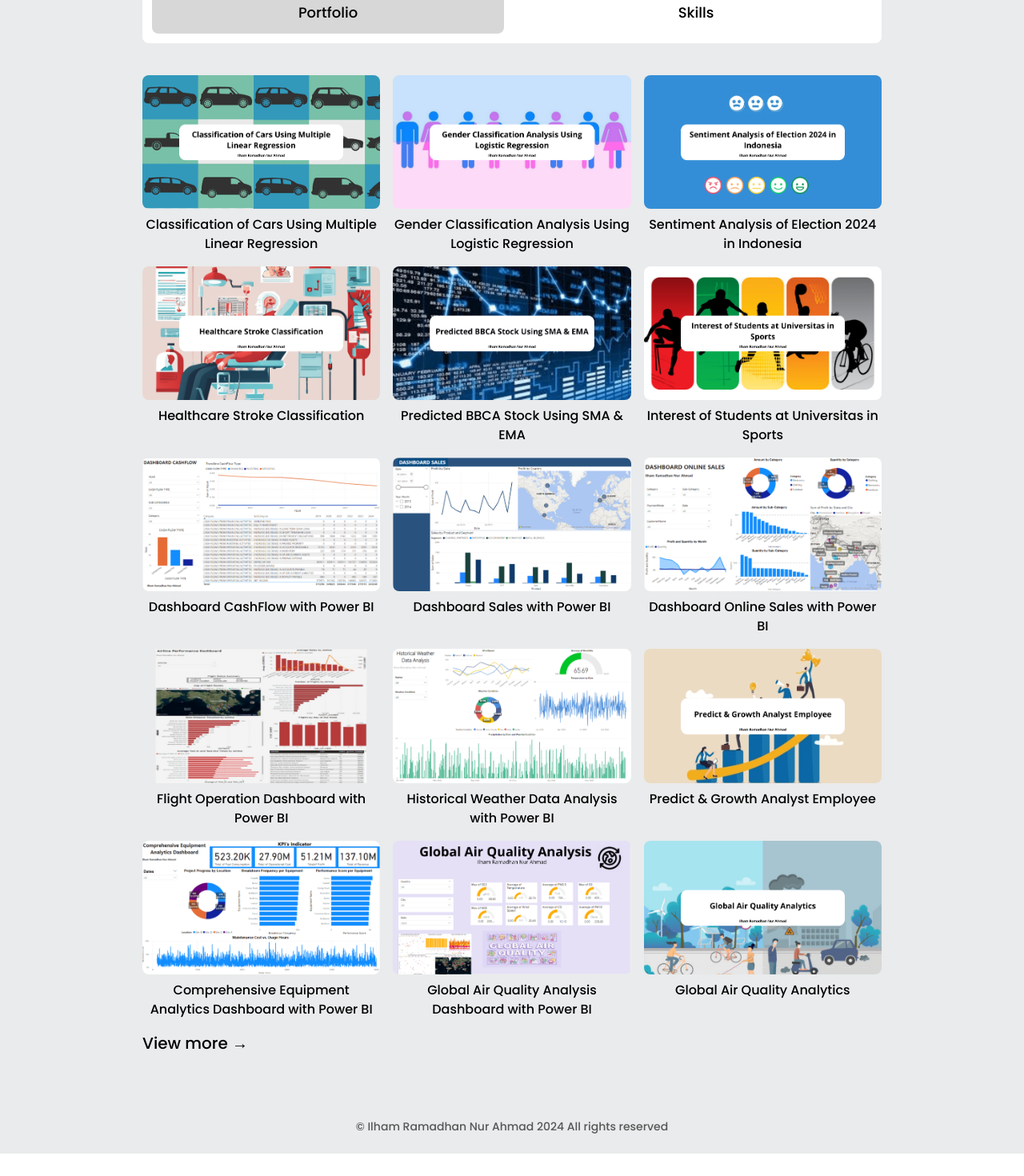
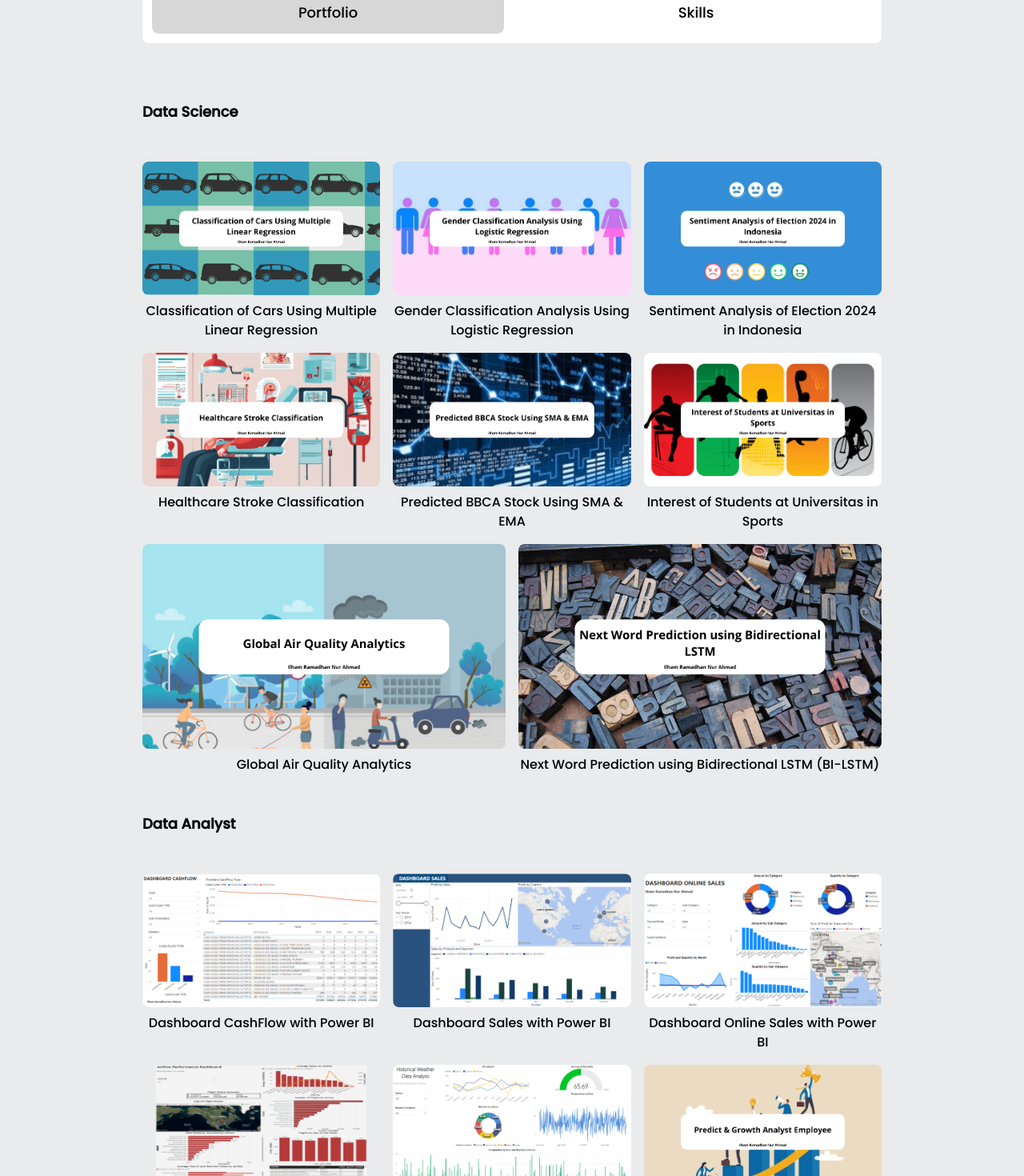
Before and after one commit to Ilhmrmdhnn/Portofolio---Ilham-Ramadhan-Nur-Ahmad, a React (Vite) app: page / in a window 1280 px wide. Shown: the part 440-1910 px from the top of the page at 80% size. Before the commit the page ends 1882 px from the top, so only its background shows below. Built offline with nearby package versions, Linux system fonts and the light colour scheme.

Commit message:
Add files via upload

```diff
--- a/src/components/Card.jsx
+++ b/src/components/Card.jsx
@@ -13,10 +13,16 @@ import porto12 from '../assets/card12.png';
 import porto13 from '../assets/card13.png';
 import porto14 from '../assets/card14.png';
 import porto15 from '../assets/card15.png';
+import porto16 from '../assets/card16.png';
+import porto17 from '../assets/card17.png';
 
 const Card = () => {
   return (
     <div className="flex flex-col lg:w-9/12 lg:flex-wrap gap-y-4 lg:flex-row w-full mb-20">
+      <div className="text-center my-8">
+        <span className="text-lg font-semibold">Data Science</span>
+      </div>
+
       <div className="flex flex-col lg:flex-row w-full gap-y-4 lg:gap-4">
         <div className="lg:flex-1 relative">
           <a href="https://github.com/Ilhmrmdhnn/Classification-Car" target="_blank" className="block relative">
@@ -37,6 +43,7 @@ const Card = () => {
           </a>
         </div>
       </div>
+
       <div className="flex flex-col lg:flex-row w-full gap-y-4 lg:gap-4">
         <div className="lg:flex-1 relative">
           <a href="https://github.com/Ilhmrmdhnn/Project_Healtcare_Dataset_Stroke" target="_blank" className="block relative">
@@ -57,6 +64,26 @@ const Card = () => {
           </a>
         </div>
       </div>
+
+      <div className="flex flex-col lg:flex-row w-full gap-y-4 lg:gap-4">
+        <div className="lg:flex-1 relative">
+          <a href="https://github.com/Ilhmrmdhnn/Global-Air-Quality-Analytics" target="_blank" className="block relative">
+            <img className="w-full rounded-lg" src={porto15} alt="card" />
+            <div className="text-center mt-2 dark:text-dtitle">Global Air Quality Analytics</div>
+          </a>
+        </div>
+        <div className="lg:flex-1 relative">
+          <a href="https://github.com/Ilhmrmdhnn/Next-Word-Prediction-using-Bidirectional-LSTM-BI-LSTM-" target="_blank" className="block relative">
+            <img className="w-full rounded-lg" src={porto16} alt="card" />
+            <div className="text-center mt-2 dark:text-dtitle">Next Word Prediction using Bidirectional LSTM (BI-LSTM)</div>
+          </a>
+        </div>
+      </div>
+
+      <div className="text-center my-8">
+        <span className="text-lg font-semibold">Data Analyst</span>
+      </div>
+
       <div className="flex flex-col lg:flex-row w-full gap-y-4 lg:gap-4">
         <div className="lg:flex-1 relative">
           <a href="https://github.com/Ilhmrmdhnn/Dashboard-CashFlow" target="_blank" className="block relative">
@@ -111,12 +138,13 @@ const Card = () => {
           </a>
         </div>
         <div className="lg:flex-1 relative">
-          <a href="https://github.com/Ilhmrmdhnn/Global-Air-Quality-Analytics" target="_blank" className="block relative">
-            <img className="w-full rounded-lg" src={porto15} alt="card" />
-            <div className="text-center mt-2 dark:text-dtitle">Global Air Quality Analytics</div>
+          <a href="https://github.com/Ilhmrmdhnn/Pizza-Store-Sales-Dashboard-with-Power-BI" target="_blank" className="block relative">
+            <img className="w-full rounded-lg" src={porto17} alt="card" />
+            <div className="text-center mt-2 dark:text-dtitle">Pizza Store Sales Dashboard with Power BI</div>
           </a>
         </div>
       </div>
+
       {/* View more link */}
       <div className="text-center">
         <a href="https://github.com/Ilhmrmdhnn" target="_blank" className="text-title dark:text-dtitle text-xl font-medium mb-3 hover:underline">View more &rarr;</a>
--- a/src/components/fragments/profileButton.jsx
+++ b/src/components/fragments/profileButton.jsx
@@ -4,7 +4,7 @@ import { Link } from 'react-router-dom';
 export const ProfileButton = () => {
   return (
     <div className="flex flex-col lg:flex-row items-center justify-center lg:w-9/12 mb-10 text-sm md:text-lg font-medium gap-4 lg:gap-0">
-      <a href="https://drive.google.com/file/d/1rASPf2DtvZ2fKmQ5x7tVhwQaKz2Rn7e_/view?usp=sharing" download="portfolio" target="_blank" className="bg-button dark:bg-dbutton hover:text-button2 dark:hover:bg-buttonhov duration-300 ease-in-out text-button py-3 rounded-lg flex justify-center items-center lg:w-1/2 xl:w-2/5 2xl:w-2/5">Curriculum Vitae <HiDownload className="ml-2" /></a>
+      <a href="https://drive.google.com/file/d/1m16I1Hns4F6mKu8K4zrYzZVF3ikaI8ej/view?usp=sharing" download="portfolio" target="_blank" className="bg-button dark:bg-dbutton hover:text-button2 dark:hover:bg-buttonhov duration-300 ease-in-out text-button py-3 rounded-lg flex justify-center items-center lg:w-1/2 xl:w-2/5 2xl:w-2/5">Curriculum Vitae <HiDownload className="ml-2" /></a>
       <a href="https://drive.google.com/file/d/1zNoQe014lhi8lSIoWvqX2NIqhTZ_k2me/view?usp=sharing" download="portfolio" target="_blank" className="bg-button dark:bg-dbutton hover:text-button2 dark:hover:bg-buttonhov duration-300 ease-in-out text-button py-3 rounded-lg flex justify-center items-center lg:w-1/2 xl:w-2/5 2xl:w-2/5 lg:ml-4">About Me <HiDownload className="ml-2" /></a>
     </div>
   );
--- a/src/components/fragments/profileFragments.jsx
+++ b/src/components/fragments/profileFragments.jsx
@@ -15,6 +15,7 @@ export const ProfileInformation = () => {
     <div className="flex justify-center items-center md:items-start md:tracking-widest flex-col text-center mb-10">
       <h1 className="text-title dark:text-dtitle text-2xl font-medium mb-3">Ilham Ramadhan Nur Ahmad</h1>
       <p className="text-subtitle dark:text-dsubtitle tracking-wider text-base md:text-lg text-base mb-3">Business Mathematics - Industrial Mathematics</p>
+      <p className="text-subtitle dark:text-dsubtitle tracking-wider text-base md:text-lg text-base mb-3">Data Enthusiast | Data Analyst | Data Science</p>
       <div className="flex text-subtitle w-full dark:text-dsubtitle justify-center items-center space-x-4">
         <a href="https://github.com/Ilhmrmdhnn" target="_blank" className="flex justify-center items-center">
           <BsGithub className="cursor-pointer text-xl hover:text-title dark:hover:text-dtitle duration-300 ease-in-out" />
```
Also changed, not shown: src/assets/card16.png (added), src/assets/card17.png (added).
